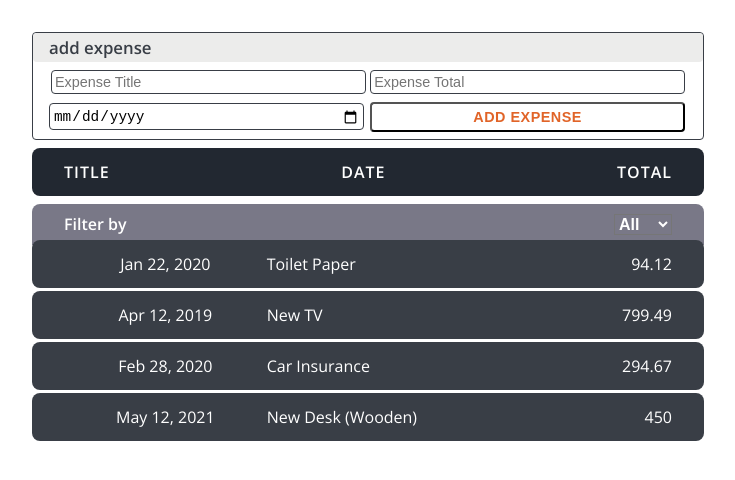
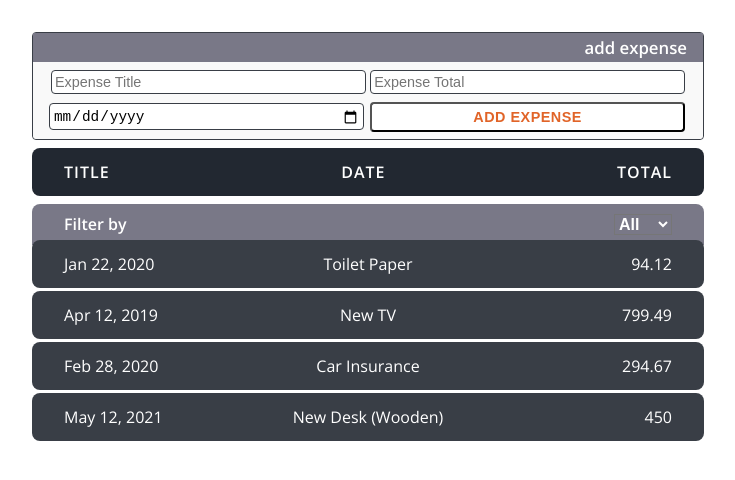
Before and after one commit to mankirats/Expense-Manager, a React (Create React App) app: page / in a window 1280 px wide. Shown: the top 480 px of the page, without its empty margins (272-1007 px from the left). Built offline with nearby package versions, Linux system fonts and the light colour scheme.

Commit message:
Styled Component js

```diff
--- a/src/Components/styledComponents.js
+++ b/src/Components/styledComponents.js
@@ -29,6 +29,7 @@ const ExpenseEntryNumber = styled.span`
     position: absolute;
 `;
 const ExpenseTitle = styled.span`
+    text-align: center;
     width: calc(100% / 3);
     overflow-wrap: break-word;
 `;
@@ -37,7 +38,7 @@ const ExpenseTotal = styled.span`
     text-align: right;
 `;
 const ExpenseDate = styled.span`
-    text-align: center;
+    text-align: left;
     width: calc(100% / 3);
 `;
 
@@ -49,8 +50,10 @@ const InputField = styled.input`
     border-radius: 4px;
     margin: 4px 2px;
     padding: 0.2rem;
+    background: white;
 `;
 const SubmitButton = styled.button`
+    background: white;
     letter-spacing: 0.5px;
     margin: 4px 4px;
     padding: 0.3rem;
@@ -59,7 +62,6 @@ const SubmitButton = styled.button`
     outline: none;
     font-size: 0.9rem;
     border-radius: 4px;
-    background: none;
     font-weight: bold;
 `;
 
@@ -69,19 +71,21 @@ const StyledForm = styled.form`
     justify-content: center;
     align-items: center;
     flex-wrap: wrap;
+    background: #f9f9f9;
+    border-radius: 4px;
 `;
 const FormContainer = styled.div`
     /* padding: 0.2rem; */
     border: 1px solid #393e46;
     border-radius: 4px;
+    background: #f9f9f9;
 `;
 
 const FormTitle = styled.div`
-    color: #393e46;
-    border-radius: 4px;
-
+    color: white;
+    text-align: right;
+    background: #797887;
     padding: 0.2rem 1rem;
-    background: #ececeb;
     font-weight: 700;
     font-size: 1.05rem;
 `;
```
